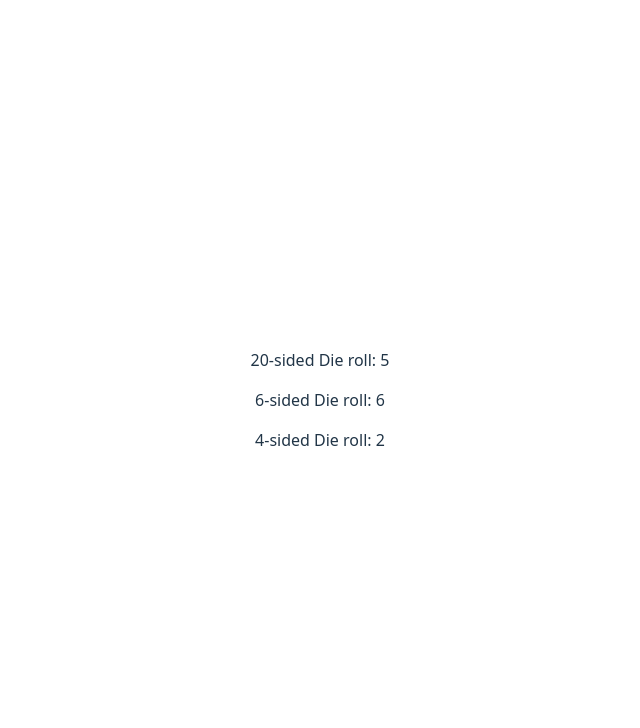
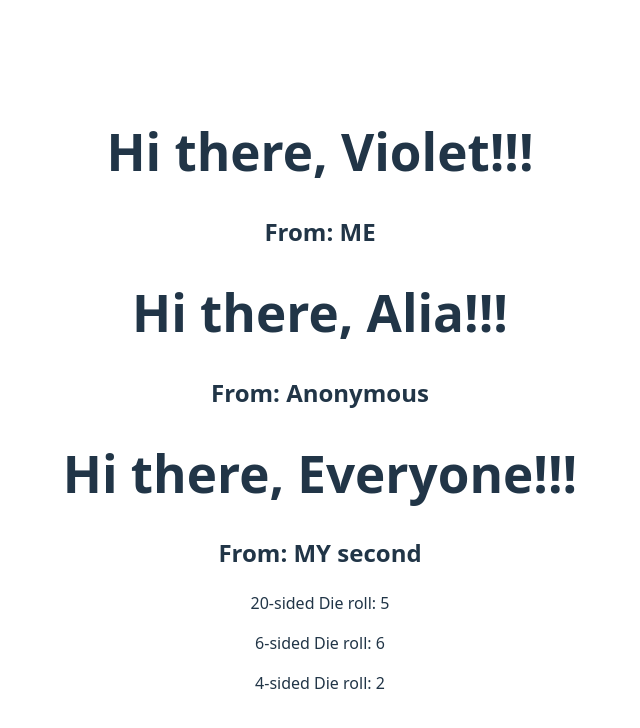
Before and after one commit to WestinSherman/ReactUdemyRerun, a React (Vite) app in the folder First-React-App/: page / in a window 1280 px wide. Shown: the top 728 px of the page, without its empty margins (320-960 px from the left). Built offline with nearby package versions, Linux system fonts and the light colour scheme.

Commit message:
S_63(623), finished.

```diff
--- a/First-React-App/src/App.jsx
+++ b/First-React-App/src/App.jsx
@@ -6,11 +6,11 @@ import Die from './components/Die'
 function App() {
     return (
         <div>
-            {/*<Greeter person="Violet" from="ME" />
-            <Greeter person="Alia" from="ME" />
-            <Greeter person="Maya" from="MY second" />*/}
+            <Greeter person="Violet" from="ME" />
+            <Greeter person="Alia" />
+            <Greeter from="MY second" />
             <Die numSides={20} />
-            <Die numSides={6} />
+            <Die />
             <Die numSides={4} />
         </div>
     )
--- a/First-React-App/src/components/Die.jsx
+++ b/First-React-App/src/components/Die.jsx
@@ -1,5 +1,7 @@
-export default function Die({ numSides }) {
+export default function Die({ numSides = 6 }) {
     console.log(numSides);
     const roll = Math.floor(Math.random() * 6) + 1
-    return <p>{numSides}-sided Die roll: {roll}</p>
+    return (
+        <p>{numSides}-sided Die roll: {roll}</p>
+    )
 }
--- a/First-React-App/src/components/Greeter.jsx
+++ b/First-React-App/src/components/Greeter.jsx
@@ -1,4 +1,4 @@
-export default function Greeter({ person, from }) {
+export default function Greeter({ person = "Everyone", from = "Anonymous" }) {
     return (
         <>
             <h1>Hi there, {person}!!!</h1>
```
Also changed, not shown: 1 other file (tests, documents, lock files or other folders).
